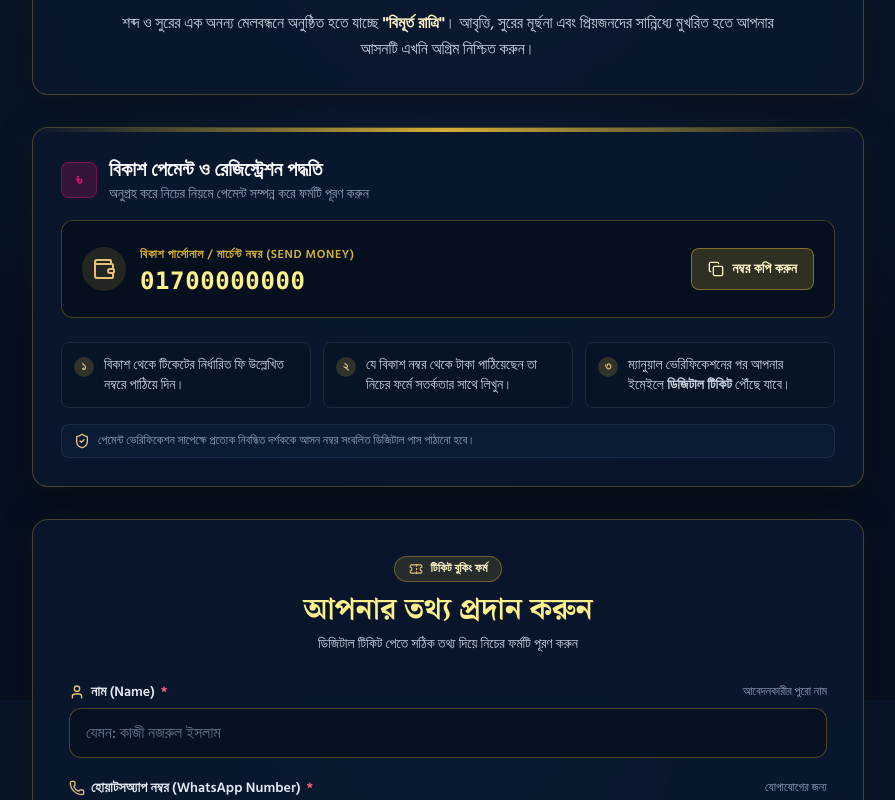
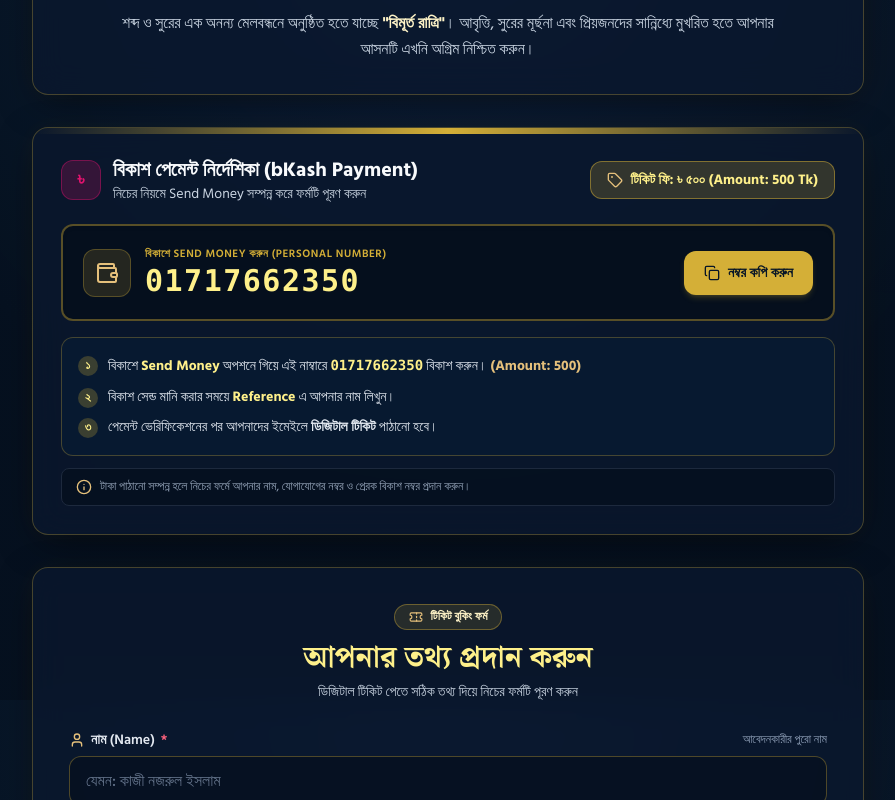
Before and after one commit to metakave/dsectors-ticket, a Next.js app: page / in a window 1280 px wide. Shown: the part 900-1700 px from the top of the page, without its empty margins (192-1087 px from the left). Built offline with nearby package versions, Linux system fonts and the light colour scheme; no server answers.

Commit message:
feat: update bKash number to 01717662350 with Amount 500 and Reference instructions

```diff
--- a/src/components/PaymentInstruction.tsx
+++ b/src/components/PaymentInstruction.tsx
@@ -1,11 +1,12 @@
 "use client";
 
 import { useState } from "react";
-import { Copy, CheckCircle, Wallet, ArrowRight, ShieldCheck } from "lucide-react";
+import { Copy, CheckCircle, Wallet, ShieldCheck, Tag, Info } from "lucide-react";
 
 export default function PaymentInstruction() {
   const [copied, setCopied] = useState(false);
-  const bkashNumber = "01700000000"; // Example organizer bKash number, easily customizable
+  const bkashNumber = "01717662350";
+  const ticketFee = "৫০০"; // 500 BDT
 
   const handleCopy = () => {
     navigator.clipboard.writeText(bkashNumber);
@@ -14,35 +15,44 @@
   };
 
   return (
-    <div className="gold-card rounded-2xl p-5 sm:p-7 border border-[#d4af37]/35 bg-[#09182d]/90 relative overflow-hidden mb-8">
-      {/* Decorative gradient strip */}
-      <div className="absolute top-0 left-0 right-0 h-1 bg-gradient-to-r from-transparent via-[#d4af37] to-transparent" />
+    <div className="gold-card rounded-2xl p-5 sm:p-7 border border-[#d4af37]/40 bg-[#09182d]/95 relative overflow-hidden mb-8 shadow-2xl">
+      {/* Decorative gradient top bar */}
+      <div className="absolute top-0 left-0 right-0 h-1.5 bg-gradient-to-r from-transparent via-[#d4af37] to-transparent" />
 
-      <div className="flex items-center gap-3 mb-4">
-        <div className="w-9 h-9 rounded-lg bg-[#e2136e]/20 border border-[#e2136e]/40 flex items-center justify-center text-[#e2136e] shrink-0 font-bold text-base">
-          ৳
+      {/* Title Bar */}
+      <div className="flex flex-col sm:flex-row sm:items-center justify-between gap-3 mb-5">
+        <div className="flex items-center gap-3">
+          <div className="w-10 h-10 rounded-xl bg-[#e2136e]/20 border border-[#e2136e]/40 flex items-center justify-center text-[#e2136e] shrink-0 font-bold text-lg">
+            ৳
+          </div>
+          <div>
+            <h3 className="text-lg sm:text-xl font-bold text-[#f8fafc] flex items-center gap-2">
+              বিকাশ পেমেন্ট নির্দেশিকা (bKash Payment)
+            </h3>
+            <p className="text-xs sm:text-sm text-slate-300">
+              নিচের নিয়মে Send Money সম্পন্ন করে ফর্মটি পূরণ করুন
+            </p>
+          </div>
         </div>
-        <div>
-          <h3 className="text-lg sm:text-xl font-bold text-[#f8fafc] flex items-center gap-2">
-            বিকাশ পেমেন্ট ও রেজিস্ট্রেশন পদ্ধতি
-          </h3>
-          <p className="text-xs sm:text-sm text-[#94a3b8]">
-            অনুগ্রহ করে নিচের নিয়মে পেমেন্ট সম্পন্ন করে ফর্মটি পূরণ করুন
-          </p>
+
+        {/* Amount Badge */}
+        <div className="inline-flex items-center gap-2 bg-[#d4af37]/20 border border-[#d4af37]/50 px-4 py-2 rounded-xl text-sm font-bold text-[#fef08a] w-fit">
+          <Tag className="w-4 h-4 text-[#e5c07b]" />
+          <span>টিকিট ফি: ৳ ৫০০ (Amount: 500 Tk)</span>
         </div>
       </div>
 
-      {/* bKash Number Box */}
-      <div className="bg-[#050f1d] border border-[#d4af37]/30 rounded-xl p-4 sm:p-5 flex flex-col sm:flex-row items-center justify-between gap-4 my-4">
-        <div className="flex items-center gap-3.5 text-center sm:text-left">
-          <div className="w-11 h-11 rounded-full bg-[#d4af37]/15 flex items-center justify-center text-[#e5c07b] shrink-0">
+      {/* bKash Number Highlight Box */}
+      <div className="bg-[#050f1d] border-2 border-[#d4af37]/40 rounded-xl p-4 sm:p-5 flex flex-col sm:flex-row items-center justify-between gap-4 my-3 shadow-inner">
+        <div className="flex items-center gap-3.5 text-center sm:text-left w-full sm:w-auto">
+          <div className="w-12 h-12 rounded-xl bg-[#d4af37]/15 border border-[#d4af37]/30 flex items-center justify-center text-[#e5c07b] shrink-0">
             <Wallet className="w-6 h-6" />
           </div>
           <div>
-            <span className="text-xs uppercase tracking-wider text-[#d4af37] font-semibold">
-              বিকাশ পার্সোনাল / মার্চেন্ট নম্বর (Send Money)
+            <span className="text-[11px] uppercase tracking-wider text-[#d4af37] font-semibold block">
+              বিকাশে Send Money করুন (Personal Number)
             </span>
-            <div className="text-xl sm:text-2xl font-mono font-bold text-[#fef08a] tracking-wide">
+            <div className="text-2xl sm:text-3xl font-mono font-bold text-[#fef08a] tracking-wider">
               {bkashNumber}
             </div>
           </div>
@@ -51,12 +61,12 @@
         <button
           type="button"
           onClick={handleCopy}
-          className="cursor-pointer w-full sm:w-auto px-4 py-2.5 rounded-lg text-sm font-semibold flex items-center justify-center gap-2 transition-all bg-[#d4af37]/20 hover:bg-[#d4af37]/30 text-[#fef3c7] border border-[#d4af37]/50"
+          className="cursor-pointer w-full sm:w-auto px-5 py-3 rounded-xl text-sm font-bold flex items-center justify-center gap-2 transition-all bg-[#d4af37] hover:bg-[#e5c07b] text-[#071526] shadow-md shadow-[#d4af37]/20"
         >
           {copied ? (
             <>
-              <CheckCircle className="w-4 h-4 text-emerald-400" />
-              <span className="text-emerald-300">কপি হয়েছে!</span>
+              <CheckCircle className="w-4 h-4 text-[#071526]" />
+              <span>নম্বর কপি হয়েছে!</span>
             </>
           ) : (
             <>
@@ -67,41 +77,41 @@
         </button>
       </div>
 
-      {/* 3 Steps Guide */}
-      <div className="grid grid-cols-1 sm:grid-cols-3 gap-3 pt-2 text-xs sm:text-sm">
-        <div className="bg-[#071526]/80 p-3 rounded-lg border border-slate-800 flex items-start gap-2.5">
-          <span className="w-5 h-5 rounded-full bg-[#d4af37]/20 text-[#e5c07b] font-bold text-xs flex items-center justify-center shrink-0 mt-0.5">
+      {/* Specific user requested instructions */}
+      <div className="mt-4 p-4 rounded-xl bg-[#071930] border border-[#d4af37]/30 text-xs sm:text-sm text-slate-200 space-y-2">
+        <div className="flex items-start gap-2.5">
+          <span className="w-5 h-5 rounded-full bg-[#d4af37]/25 text-[#fef08a] font-bold text-xs flex items-center justify-center shrink-0 mt-0.5">
             ১
           </span>
-          <p className="text-slate-300">
-            বিকাশ থেকে টিকেটের নির্ধারিত ফি উল্লেখিত নম্বরে পাঠিয়ে দিন।
+          <p className="leading-relaxed">
+            বিকাশে <strong className="text-[#fef08a]">Send Money</strong> অপশনে গিয়ে এই নাম্বারে <strong className="text-[#fef08a] font-mono">{bkashNumber}</strong> বিকাশ করুন। <strong className="text-[#e5c07b]">(Amount: 500)</strong>
           </p>
         </div>
 
-        <div className="bg-[#071526]/80 p-3 rounded-lg border border-slate-800 flex items-start gap-2.5">
-          <span className="w-5 h-5 rounded-full bg-[#d4af37]/20 text-[#e5c07b] font-bold text-xs flex items-center justify-center shrink-0 mt-0.5">
+        <div className="flex items-start gap-2.5">
+          <span className="w-5 h-5 rounded-full bg-[#d4af37]/25 text-[#fef08a] font-bold text-xs flex items-center justify-center shrink-0 mt-0.5">
             ২
           </span>
-          <p className="text-slate-300">
-            যে বিকাশ নম্বর থেকে টাকা পাঠিয়েছেন তা নিচের ফর্মে সতর্কতার সাথে লিখুন।
+          <p className="leading-relaxed">
+            বিকাশ সেন্ড মানি করার সময়ে <strong className="text-[#fef08a]">Reference</strong> এ আপনার নাম লিখুন।
           </p>
         </div>
 
-        <div className="bg-[#071526]/80 p-3 rounded-lg border border-slate-800 flex items-start gap-2.5">
-          <span className="w-5 h-5 rounded-full bg-[#d4af37]/20 text-[#e5c07b] font-bold text-xs flex items-center justify-center shrink-0 mt-0.5">
+        <div className="flex items-start gap-2.5">
+          <span className="w-5 h-5 rounded-full bg-[#d4af37]/25 text-[#fef08a] font-bold text-xs flex items-center justify-center shrink-0 mt-0.5">
             ৩
           </span>
-          <p className="text-slate-300">
-            ম্যানুয়াল ভেরিফিকেশনের পর আপনার ইমেইলে <strong>ডিজিটাল টিকিট</strong> পৌঁছে যাবে।
+          <p className="leading-relaxed">
+            পেমেন্ট ভেরিফিকেশনের পর আপনাদের ইমেইলে <strong>ডিজিটাল টিকিট</strong> পাঠানো হবে।
           </p>
         </div>
       </div>
 
-      {/* Security note */}
-      <div className="mt-4 flex items-center gap-2 text-xs text-[#94a3b8] bg-[#0d223f]/50 px-3 py-2 rounded-lg border border-slate-700/50">
-        <ShieldCheck className="w-4 h-4 text-[#e5c07b] shrink-0" />
+      {/* Reference & Security note */}
+      <div className="mt-3 flex items-center gap-2 text-xs text-[#94a3b8] bg-[#050f1d]/70 px-3.5 py-2.5 rounded-lg border border-slate-800">
+        <Info className="w-4 h-4 text-[#e5c07b] shrink-0" />
         <span>
-          পেমেন্ট ভেরিফিকেশন সাপেক্ষে প্রত্যেক নিবন্ধিত দর্শককে আসন নম্বর সংবলিত ডিজিটাল পাস পাঠানো হবে।
+          টাকা পাঠানো সম্পন্ন হলে নিচের ফর্মে আপনার নাম, যোগাযোগের নম্বর ও প্রেরক বিকাশ নম্বর প্রদান করুন।
         </span>
       </div>
     </div>
--- a/src/lib/email.ts
+++ b/src/lib/email.ts
@@ -214,6 +214,10 @@
           <tr style="border-bottom: 1px dashed rgba(255,255,255,0.08);">
             <td style="padding: 8px 0; color: #94a3b8;">টাকা পাঠানোর বিকাশ নম্বর:</td>
             <td style="padding: 8px 0; color: #f3e8c8; font-weight: bold; text-align: right;">${reg.bkash}</td>
+          </tr>
+          <tr style="border-bottom: 1px dashed rgba(255,255,255,0.08);">
+            <td style="padding: 8px 0; color: #94a3b8;">টিকিট ফি (Amount):</td>
+            <td style="padding: 8px 0; color: #fef08a; font-weight: bold; text-align: right;">৳ ৫০০</td>
           </tr>
           <tr>
             <td style="padding: 8px 0; color: #94a3b8;">বর্তমান স্ট্যাটাস:</td>
```
